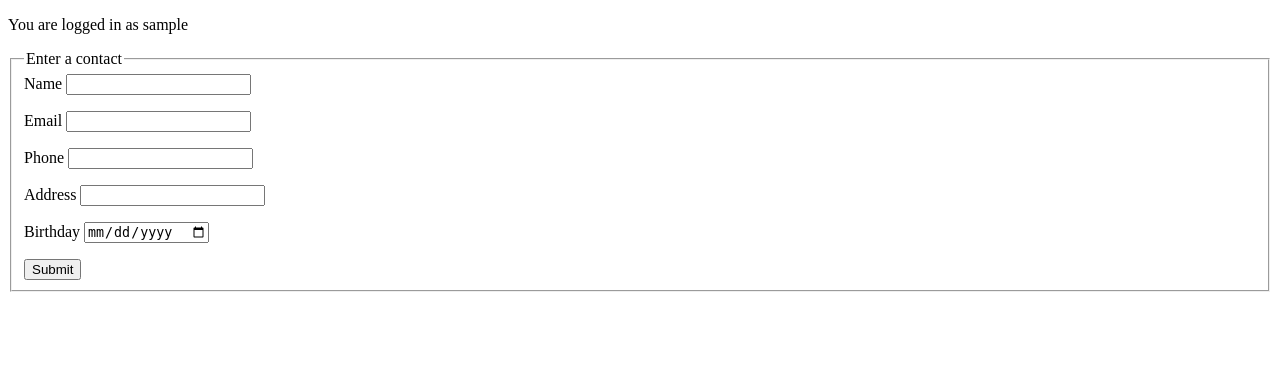
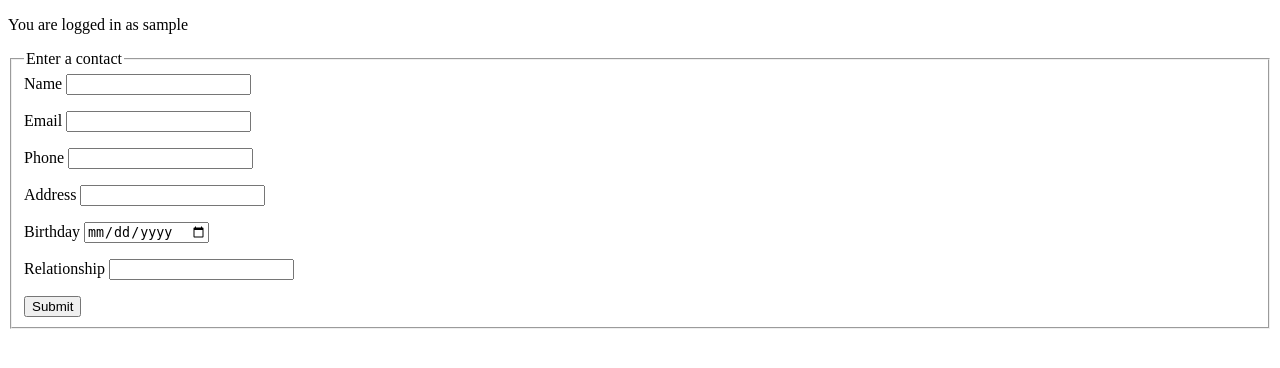
Before and after one commit to alexcrocha/ACS-1220-intouch, a Flask app: page /create_contact in a window 1280 px wide. Shown: the part 44-412 px from the top of the page. Run offline with Flask 2, Linux system fonts and the light colour scheme; the visitor is signed in with stand-in values (Sample User, id 1); data comes from the database, SQL or seed files in the repository; both versions use the stored data as it was after the commit.

Commit message:
Add column to Contact table

```diff
--- a/app.py
+++ b/app.py
@@ -9,4 +9,4 @@ with app.app_context():
     db.create_all()
 
 if __name__ == "__main__":
-    app.run(debug=True, port=3000)
+    app.run(debug=True, port=3002)
--- a/intouch_app/main/forms.py
+++ b/intouch_app/main/forms.py
@@ -11,6 +11,7 @@ class ContactForm(FlaskForm):
     phone = StringField('Phone')
     address = StringField('Address')
     birthday = DateField('Birthday')
+    relationship = StringField('Relationship')
     submit = SubmitField('Submit')
 
 class CommentForm(FlaskForm):
--- a/intouch_app/main/routes.py
+++ b/intouch_app/main/routes.py
@@ -30,6 +30,7 @@ def create_contact():
             phone = form.phone.data,
             address = form.address.data,
             birthday = form.birthday.data,
+            relationship = form.relationship.data,
             user_id = current_user.id
         )
         db.session.add(new_contact)
@@ -57,6 +58,7 @@ def contact_detail(contact_id):
         contact.phone = form.phone.data
         contact.address = form.address.data
         contact.birthday = form.birthday.data
+        contact.relationship = form.relationship.data
 
         db.session.commit()
 
--- a/intouch_app/models.py
+++ b/intouch_app/models.py
@@ -12,6 +12,7 @@ class Contact(db.Model):
     phone = db.Column(db.String(9))
     address = db.Column(db.String(200))
     birthday = db.Column(db.Date)
+    relationship = db.Column(db.String(80))
     user_id = db.Column(db.Integer, db.ForeignKey('user.id'), nullable=False)
 
 
--- a/intouch_app/templates/create_contact.html
+++ b/intouch_app/templates/create_contact.html
@@ -39,7 +39,6 @@
             {% endfor %}
         </ul>
 
-
         {{ form.birthday.label }}
         {{ form.birthday(placeholder="YYYY-mm-dd") }}
         <ul>
@@ -47,6 +46,15 @@
             <li class="error">{{ error }}</li>
             {% endfor %}
         </ul>
+
+        {{ form.relationship.label }}
+        {{ form.relationship }}
+        <ul>
+            {% for error in form.relationship.errors %}
+            <li class="error">{{ error }}</li>
+            {% endfor %}
+        </ul>
+
         {{ form.submit }}
     </fieldset>
 </form>
```
Also changed, not shown: intouch_app/templates/contact_detail.html (+7 -0 lines), intouch_app/database.db.
